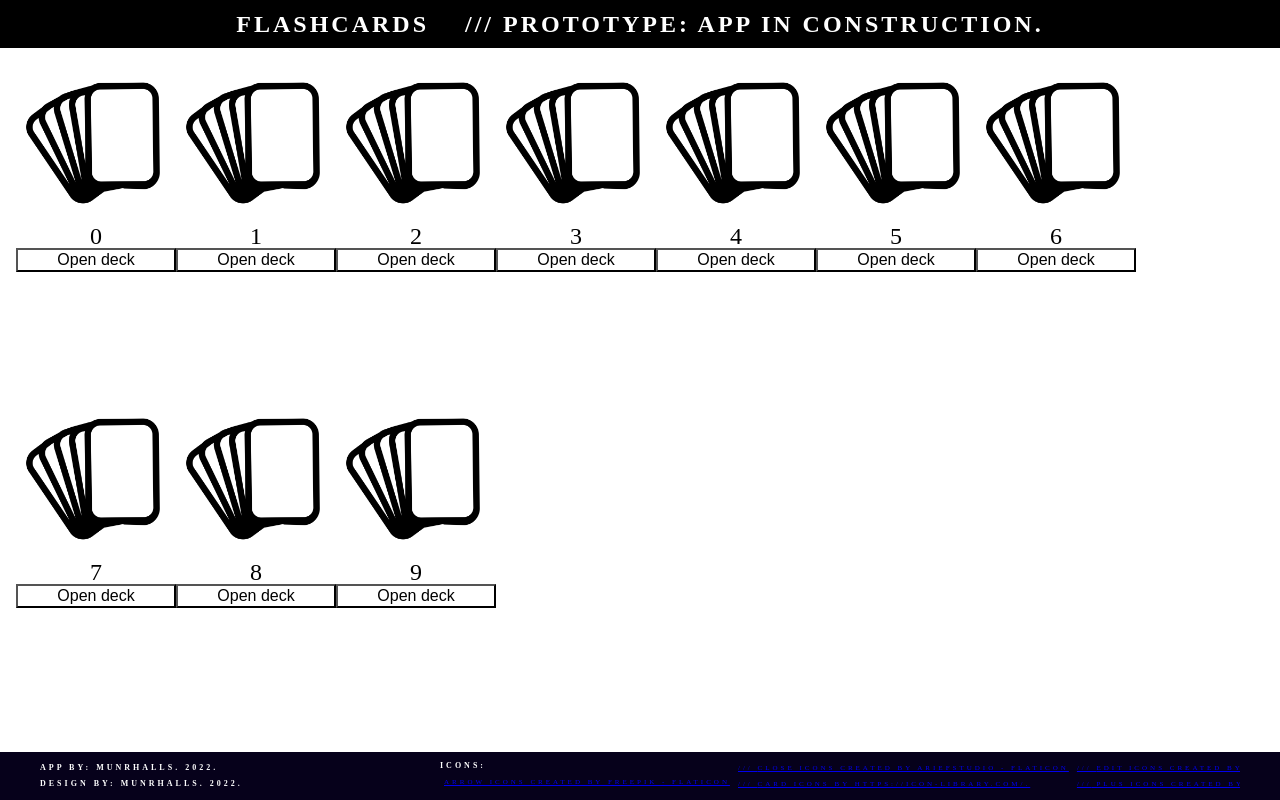
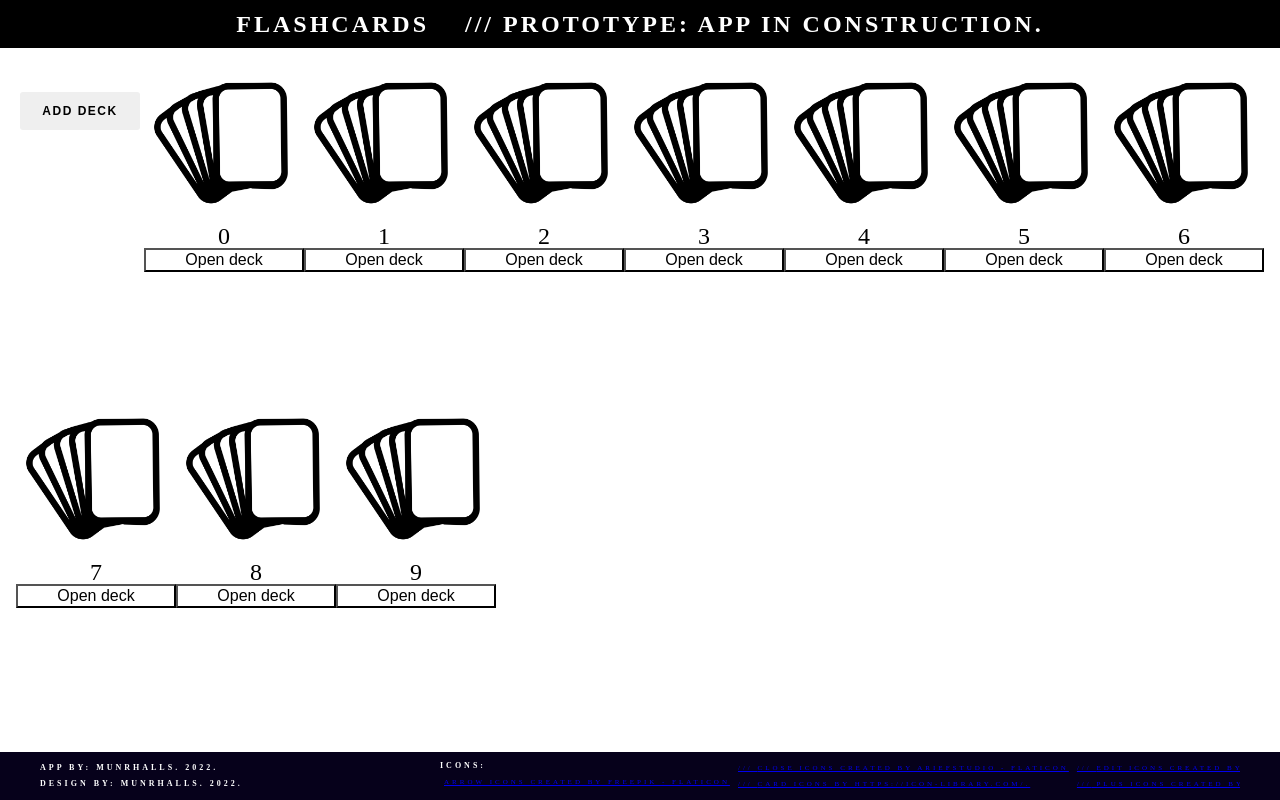
Before and after one commit to munrhalls/Oxus-Flashcards, a React (Create React App) app: page / in a window 1280 px wide. Built offline with nearby package versions, Linux system fonts and the light colour scheme.

Commit message:
add check

```diff
--- a/src/Decks/SymbolDecks.js
+++ b/src/Decks/SymbolDecks.js
@@ -1,10 +1,13 @@
+import { uuidv4 } from "@firebase/util";
+
 import React from "react";
 import { SymbolDeck } from "./SymbolDeck";
-import { uuidv4 } from "@firebase/util";
+import { AddDeckBtn } from "./../Modals/ModalBtns/AddDeckBtn";
 
 export const SymbolDecks = ({ decks, setModalOpen, setactiveDeckId }) => {
   return (
     <div className="SymbolDecks">
+      <AddDeckBtn setModalOpen={setModalOpen} />
       {decks.length ? (
         decks.map((deck) => {
           return (
--- a/src/Modals/EditDeck/EditDeck.js
+++ b/src/Modals/EditDeck/EditDeck.js
@@ -5,7 +5,7 @@ import IMG__SAVE from "./../../Assets/save.png";
 import { EditFlashcardsList } from "./EditFlashcardsList";
 
 export const EditDeck = ({ setModalOpen, activeDeckId, decks, setDecks }) => {
-  const deck = decks.filter((instance) => instance.id === activeDeckId)[0];
+  const deck = decks.filter((instance) => instance.id === activeDeckId)?.[0];
   const [editedDeck, setEditedDeck] = useState(deck);
   const [isEditDeckName, setIsEditDeckName] = useState(null);
 
@@ -40,7 +40,7 @@ export const EditDeck = ({ setModalOpen, activeDeckId, decks, setDecks }) => {
               />
             ) : (
               <h1 className="FormDeck__topBar__line__deckName">
-                {editedDeck.name}
+                {editedDeck?.name}
               </h1>
             )}
             {!isEditDeckName ? (
--- a/src/Modals/EditDeck/EditFlashcardsList.js
+++ b/src/Modals/EditDeck/EditFlashcardsList.js
@@ -8,8 +8,8 @@ import IMG__EDIT from "./../../Assets/edit.png";
 
 export function EditFlashcardsList({ editedDeck, setEditedDeck }) {
   const [isDelConfirmId, setisDelConfirmId] = useState(null);
-  let flashcards = editedDeck.flashcards;
-  let completedFlashcards = editedDeck.completedFlashcards;
+  let flashcards = editedDeck?.flashcards;
+  let completedFlashcards = editedDeck?.completedFlashcards;
 
   function deleteCard(delId) {
     setEditedDeck({
@@ -24,7 +24,9 @@ export function EditFlashcardsList({ editedDeck, setEditedDeck }) {
   return (
     <div className="FormFlashcardslist">
       <div className="FormFlashcardslist__list">
-        {[...flashcards, ...completedFlashcards].map((card, i) => {
+        {flashcards &&
+          completedFlashcards &&
+          [...flashcards, ...completedFlashcards].map((card, i) => {
             return (
               <div key={uuidv4()} className="FormFlashcardContainer">
                 <div className="FormFlashcardContainer__numContainer">
--- /dev/null
+++ b/src/Modals/ModalBtns/AddDeckBtn.js
@@ -0,0 +1,14 @@
+import React from "react";
+
+export const AddDeckBtn = ({ setModalOpen }) => {
+  return (
+    <div className="ModalBtns__container">
+      <button
+        className="ModalBtns__container__btn"
+        onClick={() => setModalOpen("EditDeck")}
+      >
+        ADD DECK
+      </button>
+    </div>
+  );
+};
--- a/src/Modals/ModalBtns/ModalBtns.js
+++ b/src/Modals/ModalBtns/ModalBtns.js
@@ -12,15 +12,6 @@ export const ModalBtns = ({ modalOpen, setModalOpen, setactiveDeckId }) => {
           }}
         >
           EXIT
-        </button>
-      </div>
-
-      <div className="ModalBtns__container">
-        <button
-          className="ModalBtns__container__btn"
-          onClick={() => setModalOpen("AddDeck")}
-        >
-          ADD DECK
         </button>
       </div>
 
```
Lines whose indentation alone changed are shown as unchanged.
